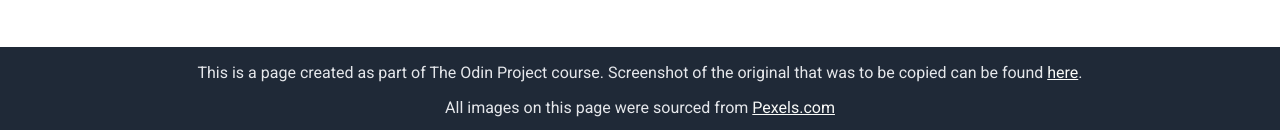
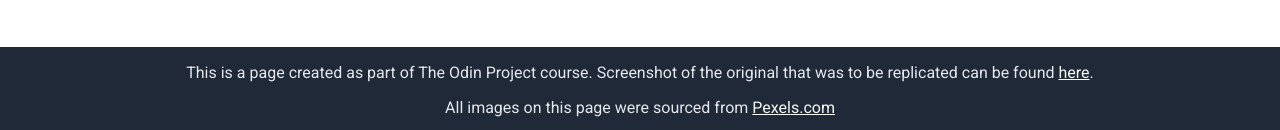
Before and after one commit to mattdsimpson91/landing-page, a plain HTML site: page index.html in a window 1280 px wide. Shown: the part 1453-1583 px from the top of the page. Drawn offline with Linux system fonts and the light colour scheme.

Commit message:
Minor change to footer wording

```diff
--- a/index.html
+++ b/index.html
@@ -54,7 +54,7 @@
             </div>
         </div>
         <footer>
-            <p>This is a page created as part of The Odin Project course. Screenshot of the original that was to be copied can be found <a href="https://cdn.statically.io/gh/TheOdinProject/curriculum/main/foundations/html_css/project/odin-project.png">here</a>.</p>
+            <p>This is a page created as part of The Odin Project course. Screenshot of the original that was to be replicated can be found <a href="https://cdn.statically.io/gh/TheOdinProject/curriculum/main/foundations/html_css/project/odin-project.png">here</a>.</p>
             <p>All images on this page were sourced from <a href="pexels.com">Pexels.com</a></p>
         </footer>
     </body>
```
